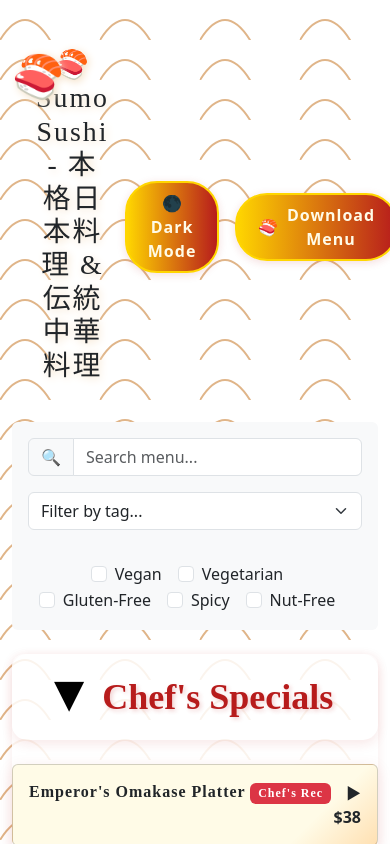
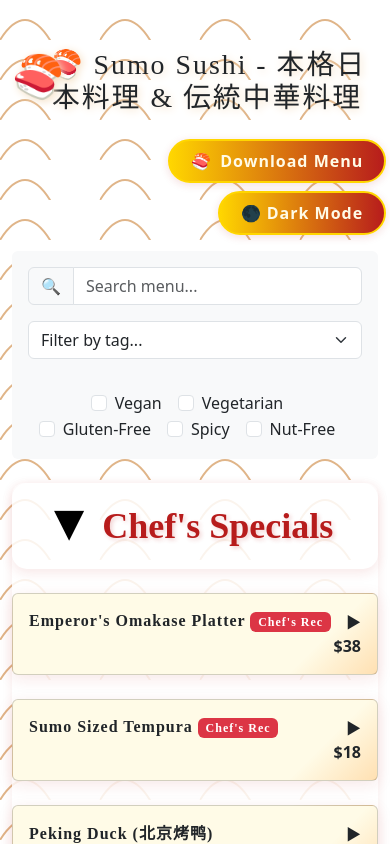
Before and after one commit to reubensebastian8/MWBPUB, a React (Create React App) app in the folder japanese-menu/: page / in a window 390 px wide. Shown: the top 844 px of the page. Built offline with nearby package versions, Linux system fonts and the light colour scheme.

Commit message:
Fixed the position of the buttons on mobile and desktop views

```diff
--- a/japanese-menu/src/components/Menu.css
+++ b/japanese-menu/src/components/Menu.css
@@ -137,6 +137,31 @@ h1::before, h2::before {
   }
 }
 
+@media (max-width: 768px) {
+  .menu-header-btns {
+    flex-direction: column !important;
+    align-items: stretch !important;
+  }
+  .menu-btn-group {
+    flex-direction: column !important;
+    align-items: stretch !important;
+    width: 100%;
+    margin-left: 0 !important;
+    margin-right: 0 !important;
+  }
+  .asian-download-btn,
+  .dark-toggle-btn {
+    margin-left: 0 !important;
+    margin-right: 0 !important;
+  }
+  .asian-download-btn {
+    margin-bottom: 0.5rem !important;
+  }
+  .dark-toggle-btn {
+    margin-bottom: 0 !important;
+  }
+}
+
 .calligraphy-header {
   font-family: 'Noto Serif JP', 'Yu Mincho', serif;
   background: linear-gradient(135deg, #fffbe7 0%, #ffe0b2 100%);
--- a/japanese-menu/src/components/Menu.js
+++ b/japanese-menu/src/components/Menu.js
@@ -71,11 +71,34 @@ const Menu = () => {
 
   return (
     <Container as={`main`} role="main" className={`mt-5${darkMode ? ' dark-mode' : ''}`}>
-      <div className="d-flex justify-content-between align-items-center mb-3">
+      <div className="menu-header-btns d-flex justify-content-between align-items-center mb-3">
         <h1 className="text-center mb-4 flex-grow-1" tabIndex="0">🍣 Sumo Sushi - 本格日本料理 & 伝統中華料理</h1>
+        <div className="menu-btn-group d-flex flex-row flex-md-row flex-column align-items-end align-items-md-center ms-3">
+          <button
+            onClick={handleDownloadPDF}
+            className="asian-download-btn mb-2 mb-md-0"
+            style={{
+              background: 'linear-gradient(90deg, #ffd600 0%, #b71c1c 100%)',
+              color: '#fffbe7',
+              border: '2px solid #ffd600',
+              borderRadius: '2em',
+              fontWeight: 'bold',
+              fontSize: '1rem',
+              letterSpacing: '1px',
+              boxShadow: '0 2px 8px rgba(183,28,28,0.15)',
+              padding: '0.5em 1.3em',
+              outline: 'none',
+              transition: 'background 0.2s, box-shadow 0.2s, transform 0.2s',
+              display: 'flex',
+              alignItems: 'center',
+              gap: '0.5em',
+            }}
+          >
+            <span role="img" aria-label="sushi">🍣</span> Download Menu
+          </button>
           <button
             onClick={() => setDarkMode(dm => !dm)}
-          className="dark-toggle-btn ms-3"
+            className="dark-toggle-btn ms-0 ms-md-3"
             aria-label="Toggle dark mode"
             style={{
               background: darkMode ? 'linear-gradient(90deg, #222 0%, #b71c1c 100%)' : 'linear-gradient(90deg, #ffd600 0%, #b71c1c 100%)',
@@ -96,28 +119,7 @@ const Menu = () => {
           >
             {darkMode ? '🌙 Light Mode' : '🌑 Dark Mode'}
           </button>
-        <button
-          onClick={handleDownloadPDF}
-          className="asian-download-btn ms-3"
-          style={{
-            background: 'linear-gradient(90deg, #ffd600 0%, #b71c1c 100%)',
-            color: '#fffbe7',
-            border: '2px solid #ffd600',
-            borderRadius: '2em',
-            fontWeight: 'bold',
-            fontSize: '1rem',
-            letterSpacing: '1px',
-            boxShadow: '0 2px 8px rgba(183,28,28,0.15)',
-            padding: '0.5em 1.3em',
-            outline: 'none',
-            transition: 'background 0.2s, box-shadow 0.2s, transform 0.2s',
-            display: 'flex',
-            alignItems: 'center',
-            gap: '0.5em',
-          }}
-        >
-          <span role="img" aria-label="sushi">🍣</span> Download Menu
-        </button>
+        </div>
       </div>
       <MenuFilter
         searchTerm={searchTerm}
```
Lines whose indentation alone changed are shown as unchanged.
